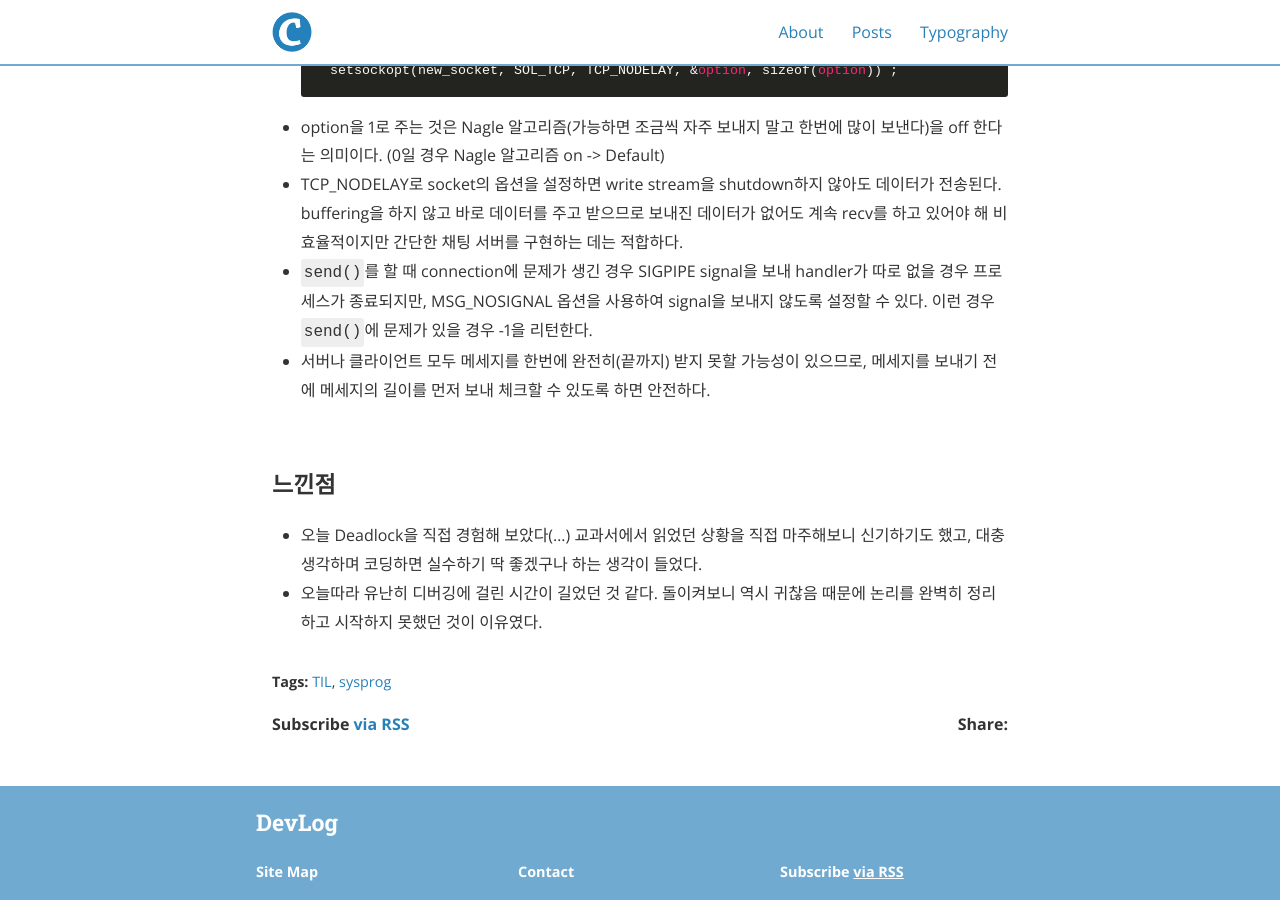
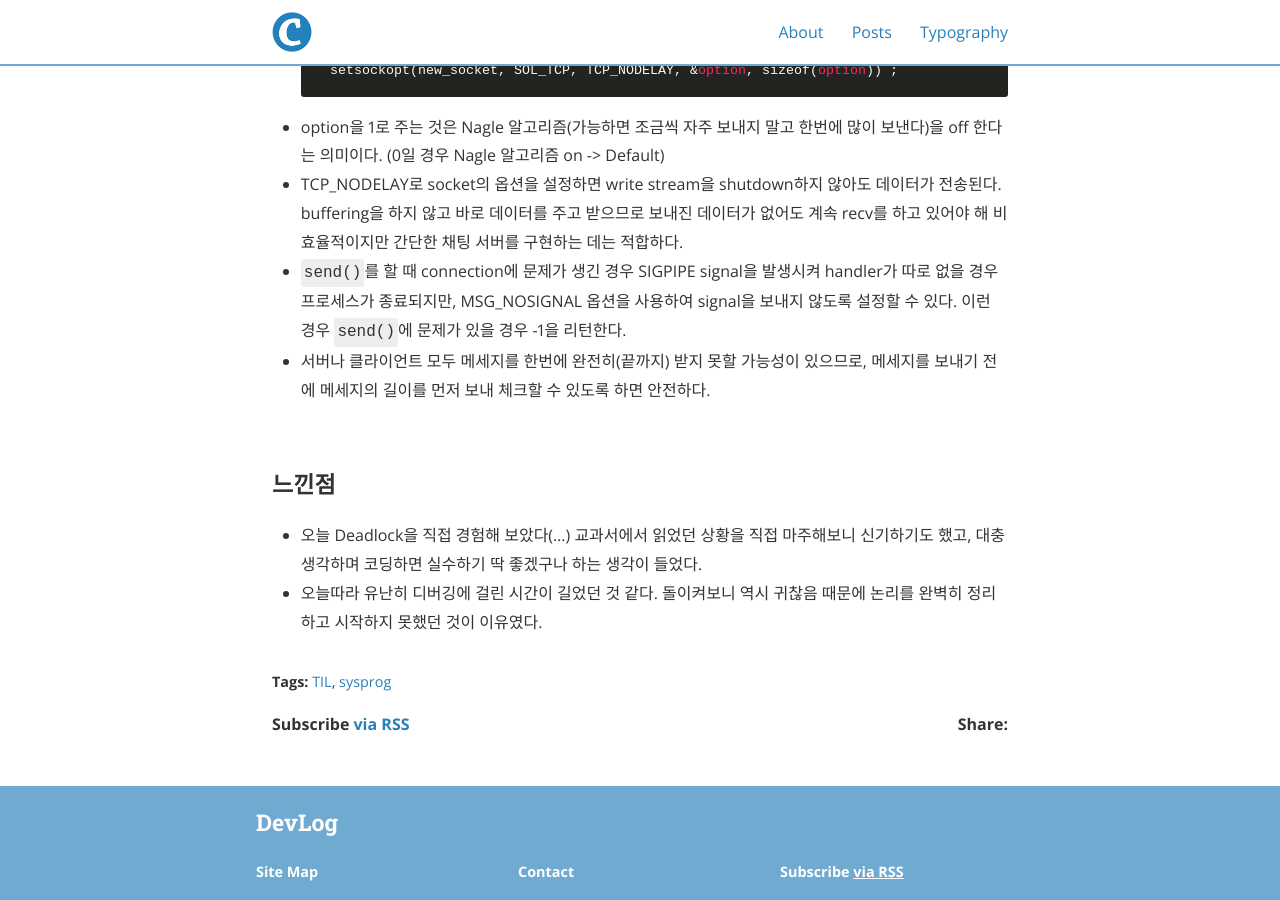
Before and after one commit to KimSeoYe/KimSeoYe.github.io, a Jekyll site: the page built from _posts/2021-07-06-[TIL]-System-Programming-Study-Day-6.md, in a window 1280 px wide and 900 px high, scrolled down 780 px. Built offline with Jekyll 4.4.1, drawn with Linux system fonts in a browser that asks for light colours; nearby versions of some CDN libraries.

Commit message:
Modify contents

````diff
--- a/_posts/2021-07-06-[TIL]-System-Programming-Study-Day-6.md
+++ b/_posts/2021-07-06-[TIL]-System-Programming-Study-Day-6.md
@@ -20,7 +20,7 @@ cover:  "/assets/headers/mountain.jpg"
     ```
 - option을 1로 주는 것은 Nagle 알고리즘(가능하면 조금씩 자주 보내지 말고 한번에 많이 보낸다)을 off 한다는 의미이다. (0일 경우 Nagle 알고리즘 on -> Default)
 - TCP_NODELAY로 socket의 옵션을 설정하면 write stream을 shutdown하지 않아도 데이터가 전송된다. buffering을 하지 않고 바로 데이터를 주고 받으므로 보내진 데이터가 없어도 계속 recv를 하고 있어야 해 비효율적이지만 간단한 채팅 서버를 구현하는 데는 적합하다.
-- `send()`를 할 때 connection에 문제가 생긴 경우 SIGPIPE signal을 보내 handler가 따로 없을 경우 프로세스가 종료되지만, MSG_NOSIGNAL 옵션을 사용하여 signal을 보내지 않도록 설정할 수 있다. 이런 경우 `send()`에 문제가 있을 경우 -1을 리턴한다.
+- `send()`를 할 때 connection에 문제가 생긴 경우 SIGPIPE signal을 발생시켜 handler가 따로 없을 경우 프로세스가 종료되지만, MSG_NOSIGNAL 옵션을 사용하여 signal을 보내지 않도록 설정할 수 있다. 이런 경우 `send()`에 문제가 있을 경우 -1을 리턴한다.
 - 서버나 클라이언트 모두 메세지를 한번에 완전히(끝까지) 받지 못할 가능성이 있으므로, 메세지를 보내기 전에 메세지의 길이를 먼저 보내 체크할 수 있도록 하면 안전하다.
 
 <br>
````
Also changed, not shown: 1 other file.
